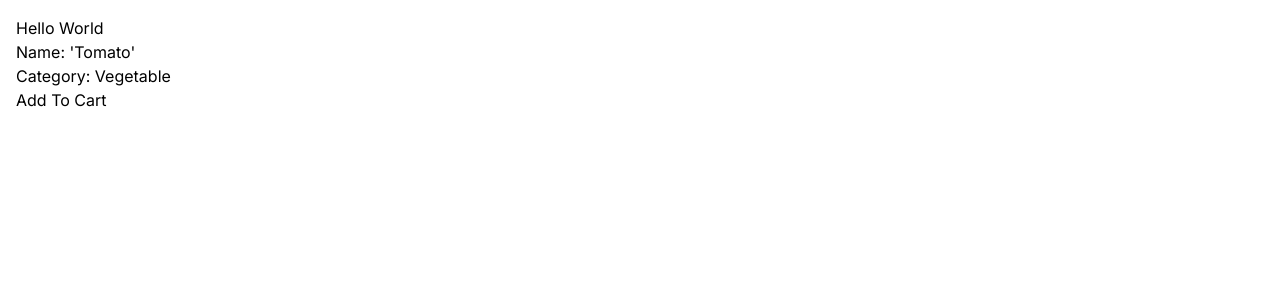
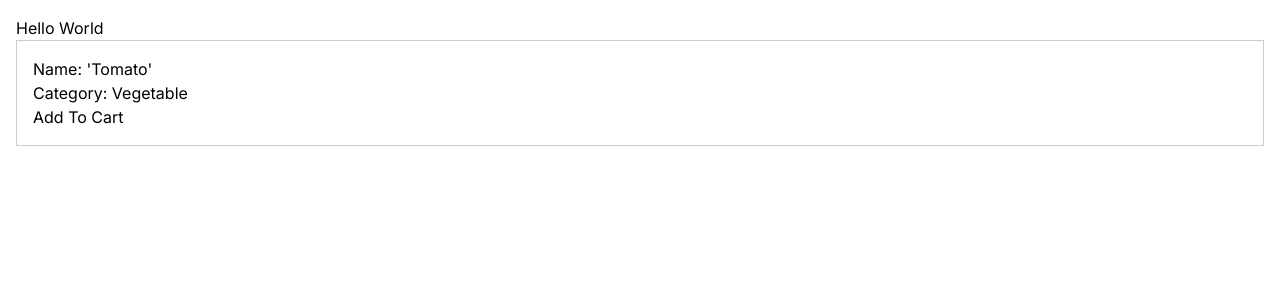
Before and after one commit to AdeshJ4/trace-app, a Next.js app: page / in a window 1280 px wide. Shown: the top 300 px of the page. Built offline with nearby package versions, Linux system fonts and the light colour scheme.

Commit message:
CSS Modules

```diff
--- /dev/null
+++ b/app/components/ProductCard/ProductCard.module.css
@@ -0,0 +1,4 @@
+.card {
+    padding: 1rem;
+    border: 1px solid #ccc;
+}
--- a/app/components/ProductCard.tsx
+++ b/app/components/ProductCard/ProductCard.tsx
@@ -1,13 +1,14 @@
 import React from "react";
-import AddToCart from "./AddToCart";
+import AddToCart from "../AddToCart/AddToCart";
+import styles from "./ProductCard.module.css";
 
 const ProductCard = () => {
   return (
-    <>
+    <div className={styles.card}>
       <h1>Name: 'Tomato'</h1>
       <h2>Category: Vegetable</h2>
       <AddToCart />
-    </>
+    </div>
   );
 };
 
--- a/app/page.tsx
+++ b/app/page.tsx
@@ -1,4 +1,4 @@
-import ProductCard from "./components/ProductCard";
+import ProductCard from "./components/ProductCard/ProductCard";
 
 export default function Home() {
   return (
```
Also changed, not shown: app/components/AddToCart/AddToCart.tsx (renamed from app/components/AddToCart.tsx).
